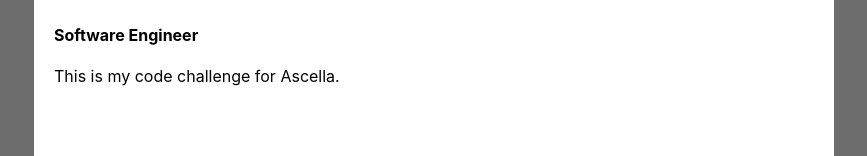
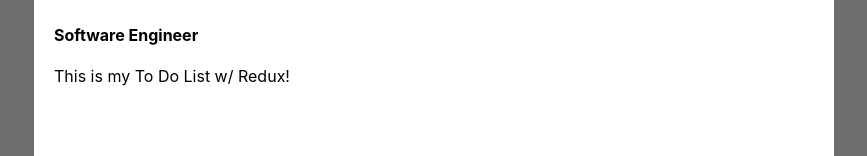
Before and after one commit to jiali1985/todo_ascella, a React (Create React App) app: page /aboutme in a window 1280 px wide. Shown: the part 191-347 px from the top of the page, without its empty margins (206-1073 px from the left). Built offline with nearby package versions, Linux system fonts and the light colour scheme.

Commit message:
updated words

```diff
--- a/src/pages/AboutMe.js
+++ b/src/pages/AboutMe.js
@@ -13,7 +13,7 @@ class AboutMe extends React.Component {
                     <h2>Jia Li</h2>
                     <h4>Software Engineer</h4>
                     <span>
-                        This is my code challenge for Ascella.
+                        This is my To Do List w/ Redux!
                     </span>
                 </section>
             </div>
```
